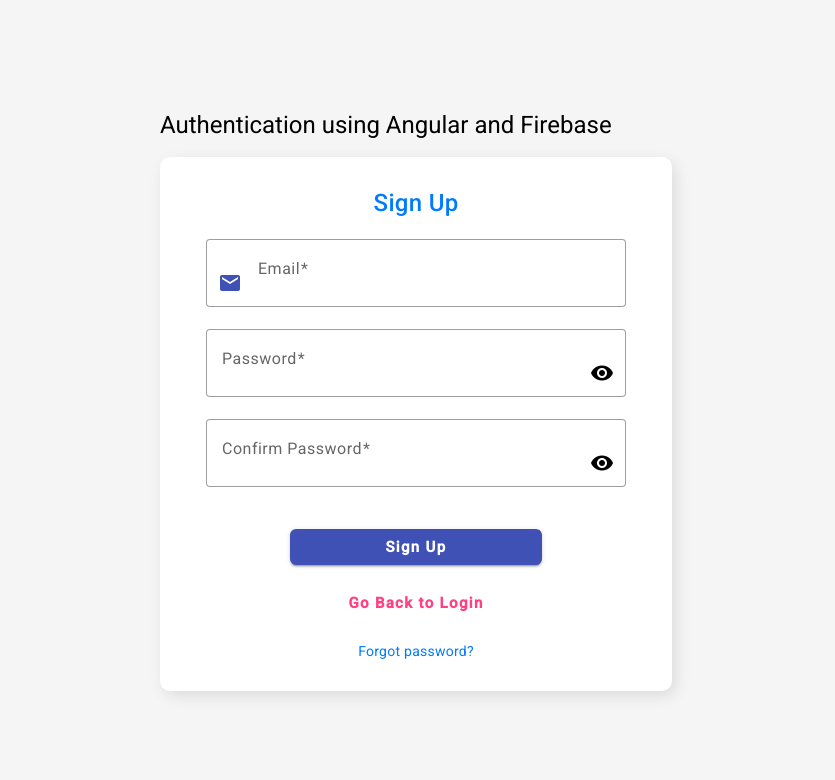
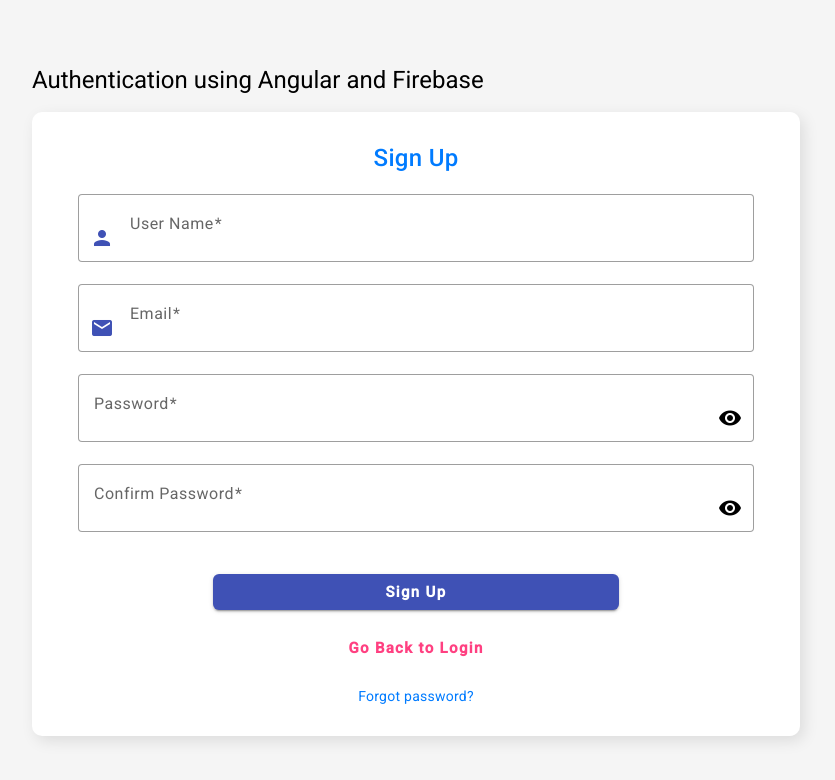
Before and after one commit to pktherock/Angular-Node-Auth, an Angular app: page /auth/login in a window 1280 px wide. Both pictures are taken after a click on the button "Sign Up". Shown: the top 780 px of the page, without its empty margins (224-1059 px from the left). Built offline with nearby package versions, Linux system fonts and the light colour scheme.

Commit message:
fix proxy problem

```diff
--- a/angular.json
+++ b/angular.json
@@ -99,6 +99,9 @@
         },
         "serve": {
           "builder": "@ngx-env/builder:dev-server",
+          "options": {
+            "proxyConfig": "proxy.conf.json"
+          },
           "configurations": {
             "production": {
               "browserTarget": "authentication-with-node:build:production"
--- a/src/proxy.conf.json
+++ b/proxy.conf.json
@@ -1,6 +1,7 @@
 {
   "/api": {
     "target": "https://authentication-backend-app.vercel.app",
-    "secure": false
+    "secure": false,
+    "changeOrigin": true
   }
 }
--- a/src/app/app.module.ts
+++ b/src/app/app.module.ts
@@ -4,6 +4,7 @@
 import { AppRoutingModule } from './app-routing.module';
 import { AppComponent } from './app.component';
 import { BrowserAnimationsModule } from '@angular/platform-browser/animations';
+import { HttpClientModule } from '@angular/common/http';
 
 import { MaterialModule } from './modules/material/material.module';
 import { AuthService } from './core/services/user/auth.service';
@@ -24,6 +25,7 @@
     ReactiveFormsModule,
     MaterialModule,
     SharedModule,
+    HttpClientModule,
   ],
   providers: [
     {
--- a/src/app/core/services/user/auth.service.ts
+++ b/src/app/core/services/user/auth.service.ts
@@ -1,3 +1,4 @@
+import { HttpClient } from '@angular/common/http';
 import { Injectable } from '@angular/core';
 
 import { Router } from '@angular/router';
@@ -9,7 +10,7 @@
   loggedInUserId!: string;
   userEmailId!: string;
 
-  constructor(private router: Router) {}
+  constructor(private router: Router, private http: HttpClient) {}
 
   // this function will run before application starts and ready to use
   Init() {
@@ -23,15 +24,25 @@
   }
 
   // Function to signup with email and password
-  async signUpWithEmailAndPassword(email: string, password: string) {
-    console.log('Email', email);
-    console.log('Password', password);
-    try {
-      // todo
-      return { success: true, data: 'todo' };
-    } catch (err: any) {
-      return { success: false, error: err.code };
-    }
+  async signUpWithEmailAndPassword(
+    userName: string,
+    email: string,
+    password: string
+  ) {
+    console.log('Info', userName, email, password);
+    return new Promise((resolve, reject) => {
+      this.http
+        .post('/api/v1/auth/register', { userName, email, password })
+        .subscribe({
+          next: (value) => {
+            console.log(value);
+            resolve({ success: true, data: 'todo' });
+          },
+          error: (err) => {
+            console.log(err);
+          },
+        });
+    });
   }
 
   // Function to login with email and password
--- a/src/app/features/auth/components/sign-up/sign-up.component.css
+++ b/src/app/features/auth/components/sign-up/sign-up.component.css
@@ -6,7 +6,7 @@
 }
 
 .login-card {
-  width: 40vw;
+  width: 60vw;
   padding: 30px;
   border-radius: 10px;
   box-shadow: 4px 5px 15px rgba(0, 0, 0, 0.1);
--- a/src/app/features/auth/components/sign-up/sign-up.component.html
+++ b/src/app/features/auth/components/sign-up/sign-up.component.html
@@ -4,6 +4,19 @@
     <mat-card-title>Sign Up</mat-card-title>
     <mat-card-content>
       <form [formGroup]="signUpForm" (ngSubmit)="onSignUpBtnClick()">
+        <mat-form-field appearance="outline">
+          <button mat-icon-button matPrefix type="button" color="primary">
+            <mat-icon>person</mat-icon>
+          </button>
+          <mat-label>User Name</mat-label>
+          <input
+            type="text"
+            matInput
+            formControlName="userName"
+            placeholder="Please enter user name"
+            required
+          />
+        </mat-form-field>
         <mat-form-field appearance="outline">
           <button mat-icon-button matPrefix type="button" color="primary">
             <mat-icon>email</mat-icon>
--- a/src/app/features/auth/components/sign-up/sign-up.component.ts
+++ b/src/app/features/auth/components/sign-up/sign-up.component.ts
@@ -24,6 +24,7 @@
       this.router.navigate(['dashboard']);
     }
     this.signUpForm = new FormGroup({
+      userName: new FormControl(''),
       email: new FormControl(''),
       password: new FormControl(''),
       confirmNewPassword: new FormControl(''),
@@ -31,23 +32,17 @@
   }
 
   async onSignUpBtnClick() {
-    const { email, password, confirmNewPassword } = this.signUpForm.value;
-    if (password === confirmNewPassword && email) {
+    const { userName, email, password, confirmNewPassword } =
+      this.signUpForm.value;
+    if (password === confirmNewPassword && email && userName) {
       const response = await this.authService.signUpWithEmailAndPassword(
+        userName,
         email,
         password
       );
 
-      if (response.success) {
-        console.log(response.data);
-        this.router.navigate(['dashboard']);
-      } else {
-        console.log(response.error);
-
-        this.alertService.error(
-          `Email or password must be correct ${response.error}`
-        );
-      }
+      console.log(response);
+      // todo
     }
   }
 }
```
